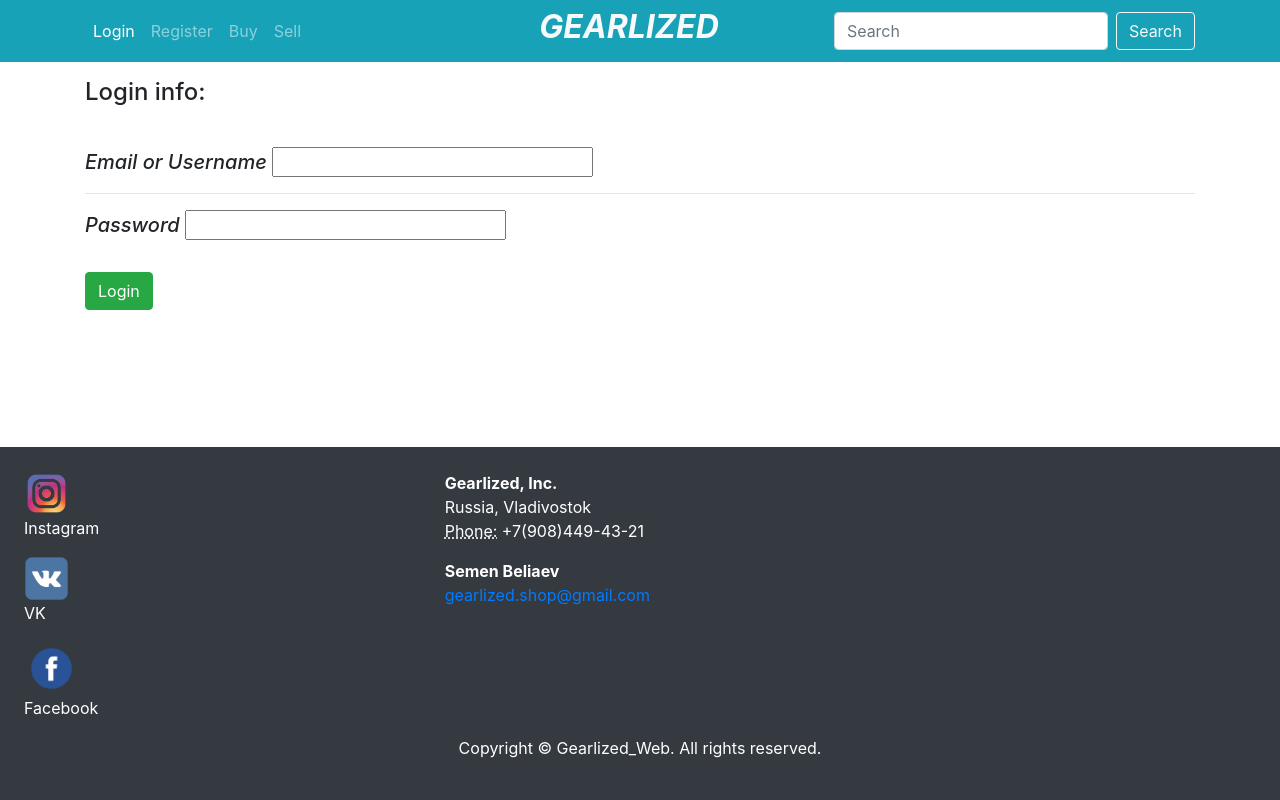
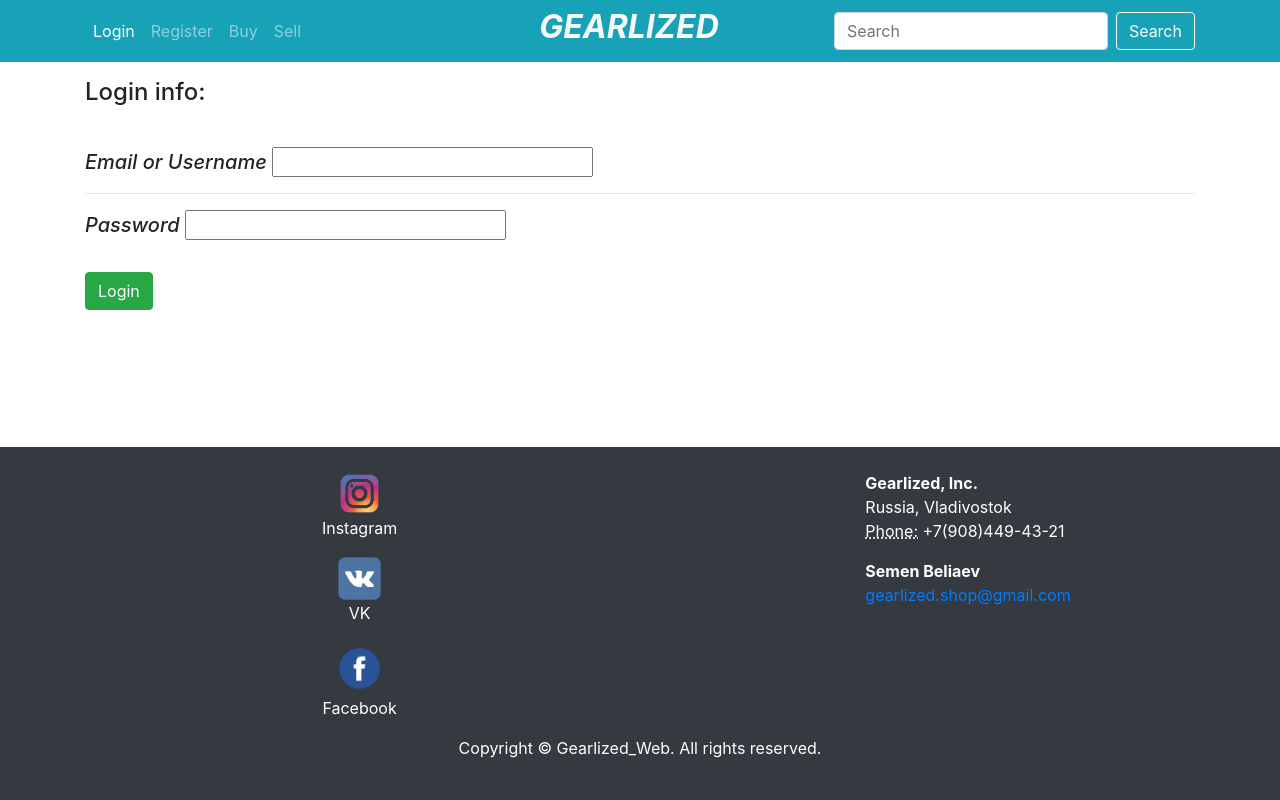
Before and after one commit to semeka13/Gearlized, a Django app: page /login/ in a window 1280 px wide. Run offline with Django 3.2, Linux system fonts and the light colour scheme; some libraries are stand-ins or nearby versions.

Commit message:
footer fixed

```diff
--- a/store/templates/store/login.html
+++ b/store/templates/store/login.html
@@ -8,13 +8,22 @@
     <!-- Bootstrap -->
     <link href="https://stackpath.bootstrapcdn.com/bootstrap/4.4.1/css/bootstrap.min.css" rel="stylesheet">
     <style>
-         footer {
-            position: fixed;
+        body {
+            margin: 0;
+        }
+         #footer {
             padding: 0px 0px 0px 0px;
             bottom: 0;
+            left: 0;
             width: 100%;
+             margin-top: auto;
 
         }
+         #wrapper {
+             display: flex;
+    flex-direction: column;
+    min-height: 100vh;
+         }
 
 
 
@@ -24,7 +33,7 @@
 
 </head>
 <body>
-
+<div id="wrapper">
 <!-- Navbar -->
 <nav class="navbar navbar-expand-lg navbar-dark bg-info">
     <div class="container">
@@ -90,10 +99,12 @@
 
 <!-- Footer -->
 <br>
-<footer class="footer">
-    <div class="footer-inner text-white bg-dark p-4">
+<div id="footer">
+        <div class="footer-inner text-white bg-dark p-4">
         <div class="row">
-            <div class="col-md-4 col-lg-4 col-4">
+            <div class="col-lg-8">
+                <div class="row text-center">
+                    <div class="col-10">
                             <a href="https://www.instagram.com/semeka_13/?hl=ru">
                                 <img alt="Qries" src="../../../static/img/instagram.png" width=45" height="45">
                             </a>
@@ -107,6 +118,8 @@
                             </a>
                         <p>Facebook</p>
 
+                    </div>
+                </div>
             </div>
             <div class="col-md-4 col-lg-4 col-4">
                 <address>
@@ -124,12 +137,13 @@
             <p>Copyright © Gearlized_Web. All rights reserved.</p>
         </div>
     </div>
-</footer>
+</div>
     <!-- jQuery (necessary for Bootstrap's JavaScript plugins) -->
     <script src="../static/js/jquery-3.4.1.min.js"></script>
     <!-- Include all compiled plugins (below), or include individual files as needed -->
     <script src="../static/js/popper.min.js"></script>
     <script src="../static/js/bootstrap-4.4.1.js"></script>
 
+</div>
 </body>
 </html>
```
